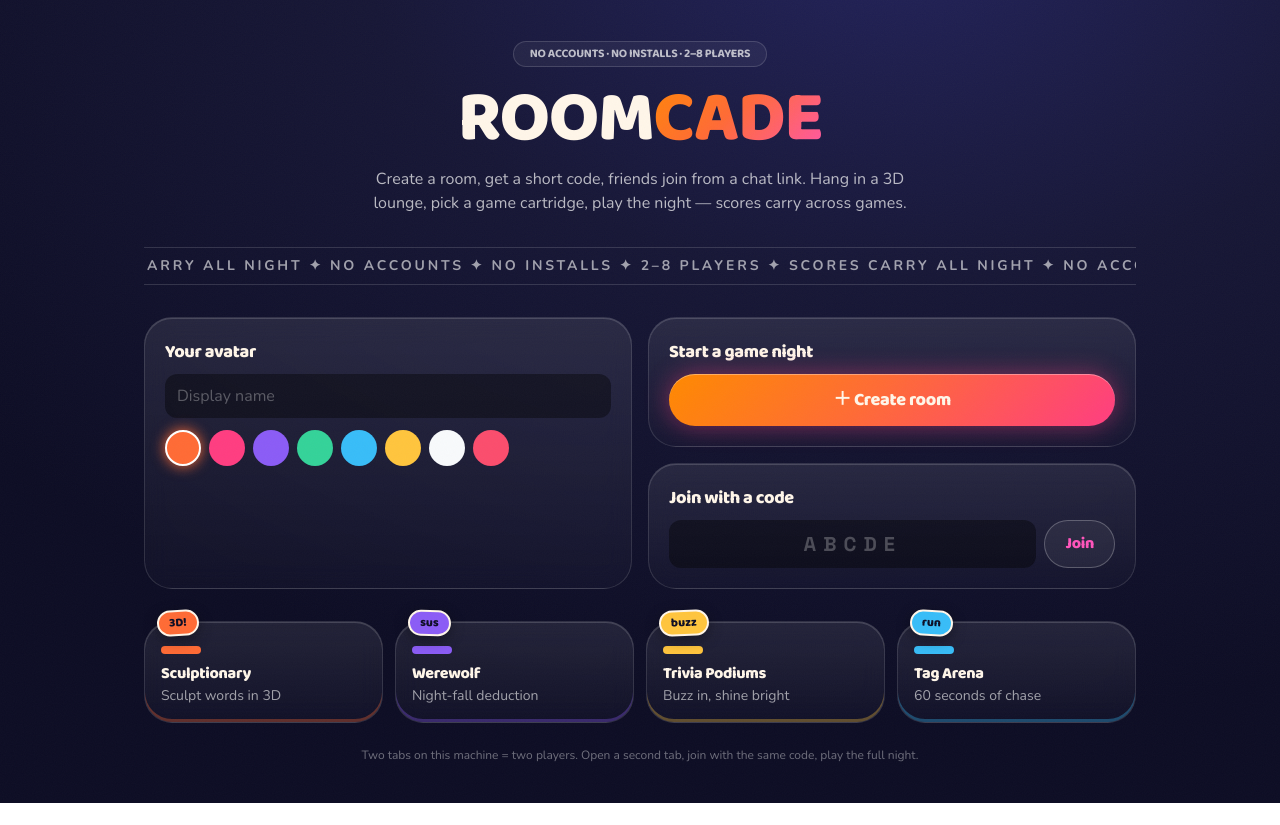
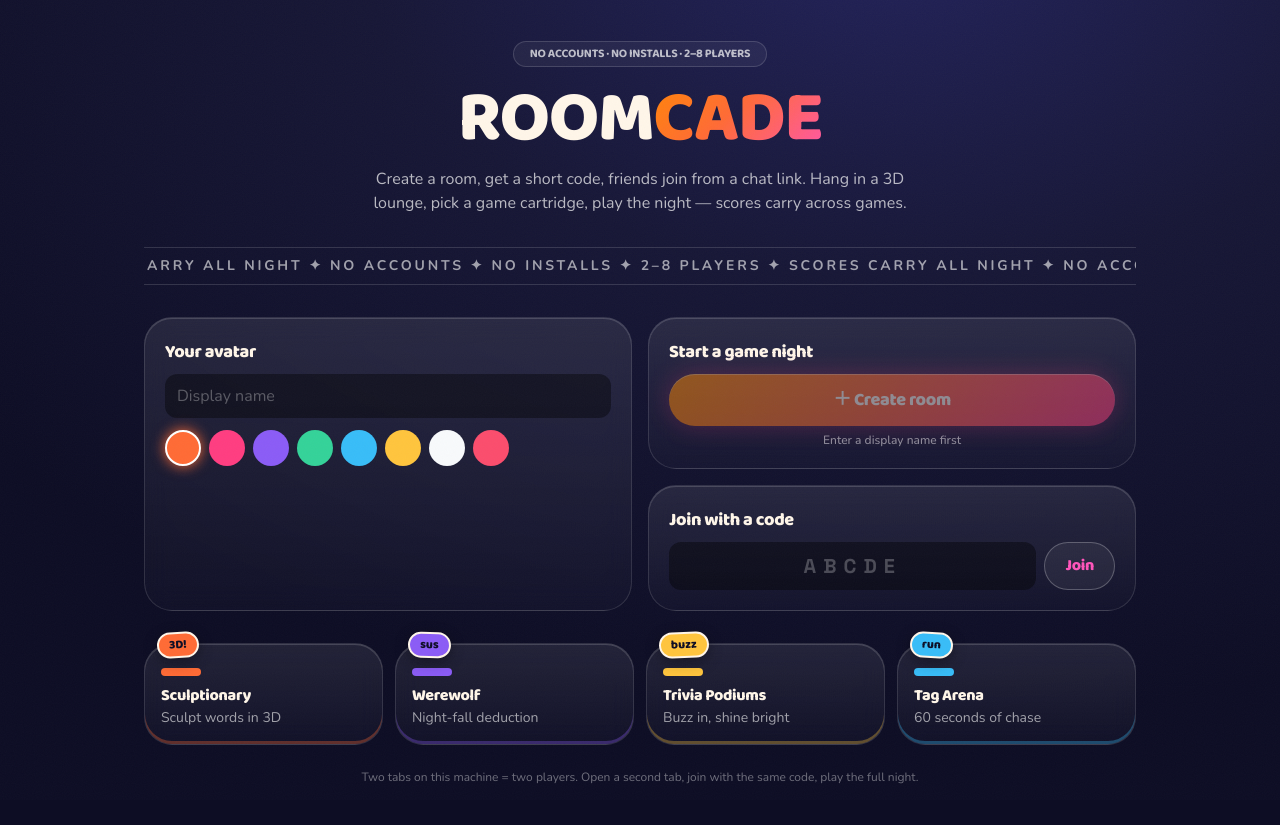
Before and after one commit to dineshkadavakuduru-cmd/roomcade, a Next.js app: page / in a window 1280 px wide. Before the commit the page ends 803 px from the top, so only its background shows below. Built offline with nearby package versions, Linux system fonts and the light colour scheme.

Commit message:
polish: preload fonts, add og:image, create-room tooltip, fix sticker overflow

```diff
--- a/app/globals.css
+++ b/app/globals.css
@@ -35,6 +35,7 @@ html, body {
   border-radius: 28px;
   box-shadow: inset 0 1px 0 rgba(255,255,255,.16);
   backdrop-filter: blur(12px);
+  overflow: visible;
 }
 
 .room-code {
--- a/app/layout.tsx
+++ b/app/layout.tsx
@@ -1,5 +1,7 @@
 import type { Metadata } from 'next';
 import './globals.css';
+
+const SITE_URL = 'https://roomcade.vercel.app';
 
 export const metadata: Metadata = {
   title: 'Roomcade — 3D multiplayer party games via room code',
@@ -9,18 +11,28 @@ export const metadata: Metadata = {
     title: 'Roomcade — 3D multiplayer party games via room code',
     description: 'Create a room, get a short code, and play 3D party games with friends. No accounts, no installs.',
     type: 'website',
+    images: [{ url: `${SITE_URL}/og.jpg`, width: 1200, height: 630, alt: 'Roomcade — 3D multiplayer party games' }],
+  },
+  twitter: {
+    card: 'summary_large_image',
+    title: 'Roomcade — 3D multiplayer party games via room code',
+    description: 'Create a room, share a code, play 3D party games with friends.',
+    images: [`${SITE_URL}/og.jpg`],
   },
 };
+
+const FONT_CSS_URL =
+  'https://fonts.googleapis.com/css2?family=Baloo+2:wght@600;700;800&family=Nunito:wght@400;500;600;700;800;900&family=Space+Grotesk:wght@500;700&display=swap';
 
 export default function RootLayout({ children }: { children: React.ReactNode }) {
   return (
     <html lang="en">
       <head>
         <link rel="preconnect" href="https://fonts.googleapis.com" />
-        <link
-          href="https://fonts.googleapis.com/css2?family=Baloo+2:wght@600;700;800&family=Nunito:wght@400;500;600;700;800;900&family=Space+Grotesk:wght@500;700&display=swap"
-          rel="stylesheet"
-        />
+        <link rel="preconnect" href="https://fonts.gstatic.com" crossOrigin="anonymous" />
+        {/* Preload the font stylesheet so it starts fetching immediately, avoiding FOUT */}
+        <link rel="preload" as="style" href={FONT_CSS_URL} />
+        <link href={FONT_CSS_URL} rel="stylesheet" />
       </head>
       <body className="grain min-h-screen antialiased">{children}</body>
     </html>
--- a/app/page.tsx
+++ b/app/page.tsx
@@ -95,9 +95,16 @@ export default function Landing() {
         <div className="flex flex-col gap-4">
           <div className="landing-card arcade-card p-5">
             <div className="font-display text-lg font-extrabold">Start a game night</div>
-            <button onClick={doCreate} disabled={busy} className="btn-neon mt-2 w-full px-4 py-3 font-display text-lg font-extrabold disabled:opacity-50">
-              {busy ? '…' : '＋ Create room'}
-            </button>
+            <div className="relative">
+              <button onClick={doCreate} disabled={busy || !name.trim()} className="btn-neon mt-2 w-full px-4 py-3 font-display text-lg font-extrabold disabled:opacity-50 disabled:cursor-not-allowed">
+                {busy ? '…' : '＋ Create room'}
+              </button>
+              {!name.trim() && (
+                <p className="mt-1.5 text-center text-xs font-medium text-white/50">
+                  Enter a display name first
+                </p>
+              )}
+            </div>
           </div>
           <div className="landing-card arcade-card p-5">
             <div className="font-display text-lg font-extrabold">Join with a code</div>
@@ -112,7 +119,7 @@ export default function Landing() {
         </div>
       </div>
 
-      <div className="mt-8 grid w-full grid-cols-2 gap-3 md:grid-cols-4">
+      <div className="mt-8 grid w-full grid-cols-2 gap-3 md:grid-cols-4" style={{ overflow: 'visible' }}>
         {games.map((g) => (
           <div key={g.n} className="landing-card arcade-card relative p-4 pt-6" style={{ boxShadow: `inset 0 -3px 0 ${g.c}55, inset 0 1px 0 rgba(255,255,255,.16)` }}>
             <span className="sticker absolute -top-3 left-3" style={{ background: g.c, color: '#0d0d24', borderColor: '#FFF6E9', transform: `rotate(${g.tilt})` }}>
```
Also changed, not shown: public/og.jpg (added).
